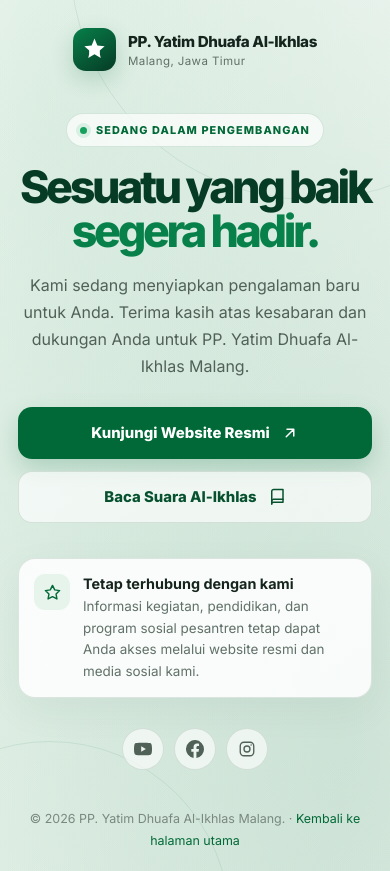
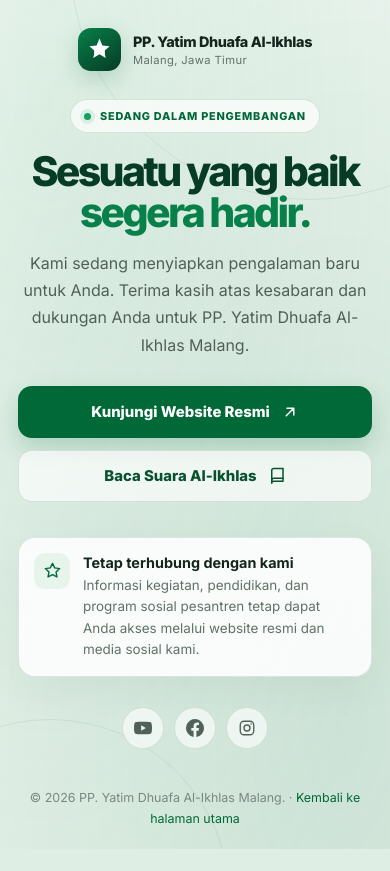
Before and after one commit to ppyd-alikhlas/ppyd-website-utama, a PHP site: page /coming-soon/index.html in a window 390 px wide. After the commit the page ends 849 px from the top, so only its background shows below. Run offline with PHP 8.4, Linux system fonts and the light colour scheme.

Commit message:
Fix coming-soon brand and headline layout

```diff
--- a/coming-soon/style.css
+++ b/coming-soon/style.css
@@ -48,15 +48,17 @@ a { color: inherit; }
 .ambient-one { width: 480px; height: 480px; top: -280px; right: -160px; }
 .ambient-two { width: 360px; height: 360px; bottom: -230px; left: -130px; }
 .content {
-  width: min(100%, 760px);
+  width: min(100%, 960px);
   text-align: center;
   animation: enter .7s ease-out both;
 }
 .brand {
-  display: inline-flex;
+  display: flex;
+  width: fit-content;
+  max-width: 100%;
   align-items: center;
   gap: 12px;
-  margin-bottom: clamp(38px, 7vh, 64px);
+  margin: 0 auto 30px;
   text-align: left;
   text-decoration: none;
 }
@@ -75,10 +77,13 @@ a { color: inherit; }
 .brand-name { display: block; font-size: .95rem; font-weight: 800; letter-spacing: -.025em; }
 .brand-caption { display: block; margin-top: 3px; color: var(--muted); font-size: .72rem; letter-spacing: .035em; }
 .eyebrow {
-  display: inline-flex;
+  display: flex;
+  width: fit-content;
+  max-width: 100%;
   align-items: center;
+  justify-content: center;
   gap: 9px;
-  margin: 0 0 22px;
+  margin: 0 auto 22px;
   padding: 9px 13px;
   color: var(--green-800);
   border: 1px solid rgba(0, 105, 55, .14);
@@ -97,10 +102,10 @@ a { color: inherit; }
   box-shadow: 0 0 0 4px rgba(22, 160, 93, .12);
 }
 h1 {
-  max-width: 700px;
+  max-width: 960px;
   margin: 0 auto;
   color: var(--green-950);
-  font-size: clamp(2.8rem, 8vw, 5.8rem);
+  font-size: clamp(2.7rem, 6.5vw, 5.25rem);
   font-weight: 800;
   line-height: .99;
   letter-spacing: -.075em;
@@ -196,7 +201,11 @@ footer a:hover { text-decoration: underline; }
 @keyframes enter { from { opacity: 0; transform: translateY(12px); } to { opacity: 1; transform: translateY(0); } }
 @media (max-width: 520px) {
   .page-shell { padding: 28px 18px 20px; }
-  .brand { margin-bottom: 42px; }
+  .brand { margin-bottom: 28px; }
+  .brand-name { font-size: .9rem; }
+  .brand-caption { font-size: .7rem; }
+  h1 { font-size: clamp(2.55rem, 10.5vw, 3.6rem); letter-spacing: -.065em; }
+  .eyebrow { letter-spacing: .07em; white-space: normal; text-align: center; }
   .brand-mark { width: 43px; height: 43px; flex-basis: 43px; border-radius: 13px; }
   .eyebrow { margin-bottom: 18px; font-size: .68rem; }
   .lead { margin-top: 18px; line-height: 1.7; }
```
